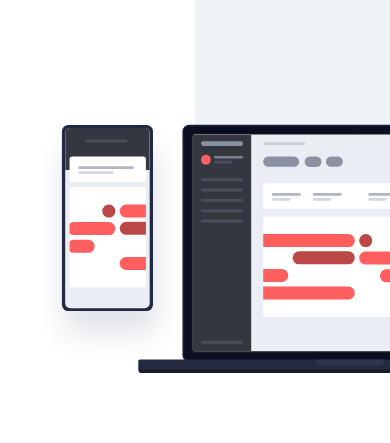
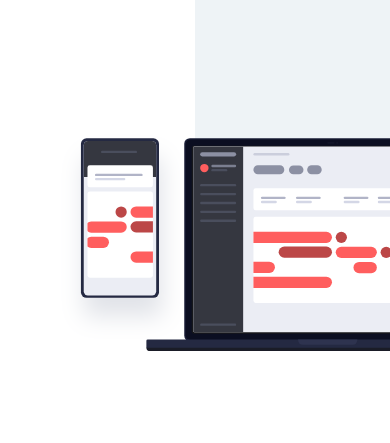
Before and after one commit to JoshuaPoddoku/project-tracking-intro-page, a plain HTML site: page index.html in a window 390 px wide. Shown: the part 84-527 px from the top of the page. Drawn offline with nearby package versions, Linux system fonts and the light colour scheme.

```diff
--- a/style.css
+++ b/style.css
@@ -190,10 +190,11 @@
     }
 
     .illustration{
-        transform: scale(1.4) translate(20%);
+        transform: scale(1.2) translate(20%);
         padding-top: 40px;
         margin-bottom: 100px;
         bottom: 0;
+        overflow-x: hidden;
     }
 
     h1{
@@ -211,6 +212,8 @@
         box-shadow: 0 5px 10px rgba(0, 0, 0, 0.1);
         transform: translateX(120%);
         transition: transform 0.4s ease;
+        justify-content: space-around;
+        overflow: hidden;
     }
 
     .show-nav ul{
```
